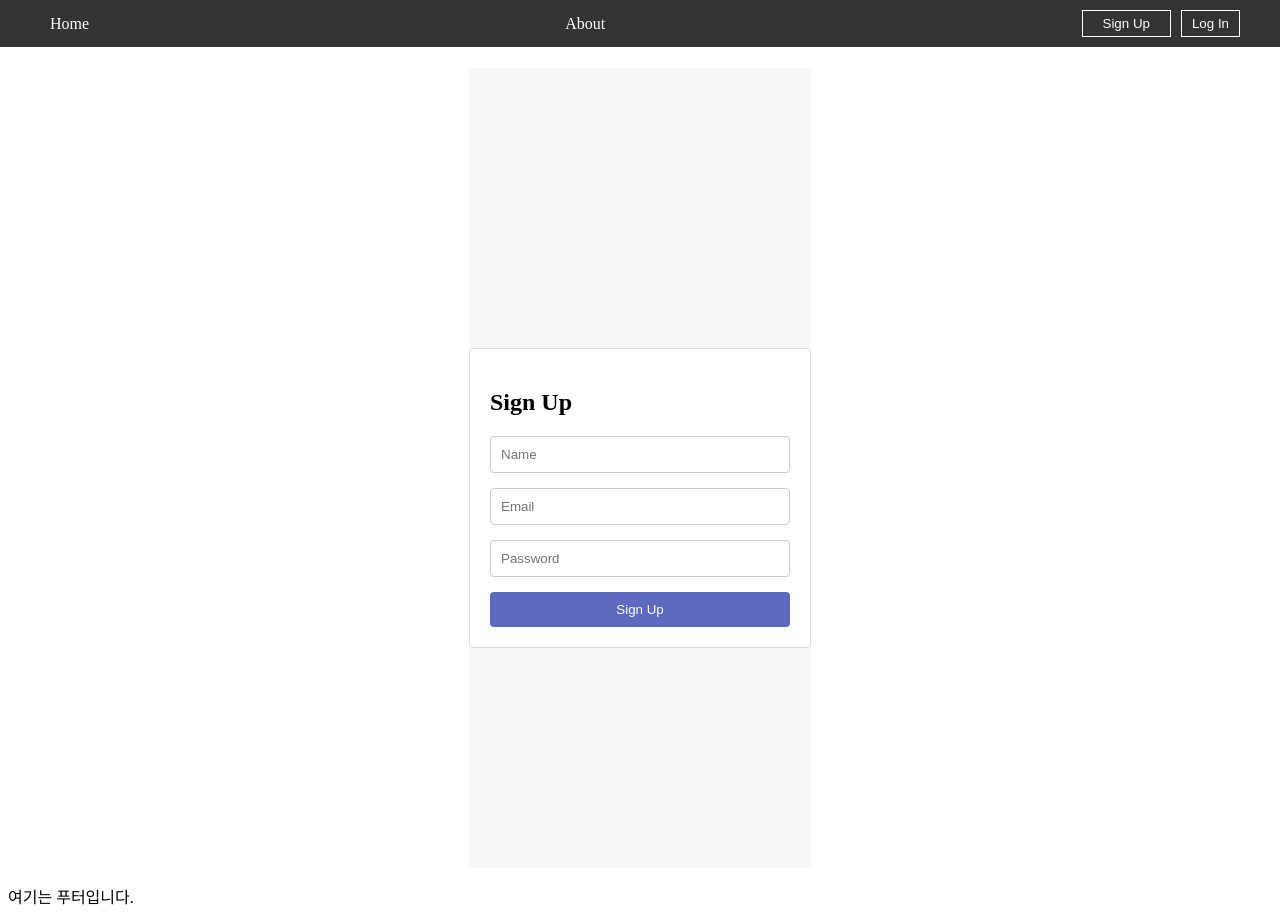
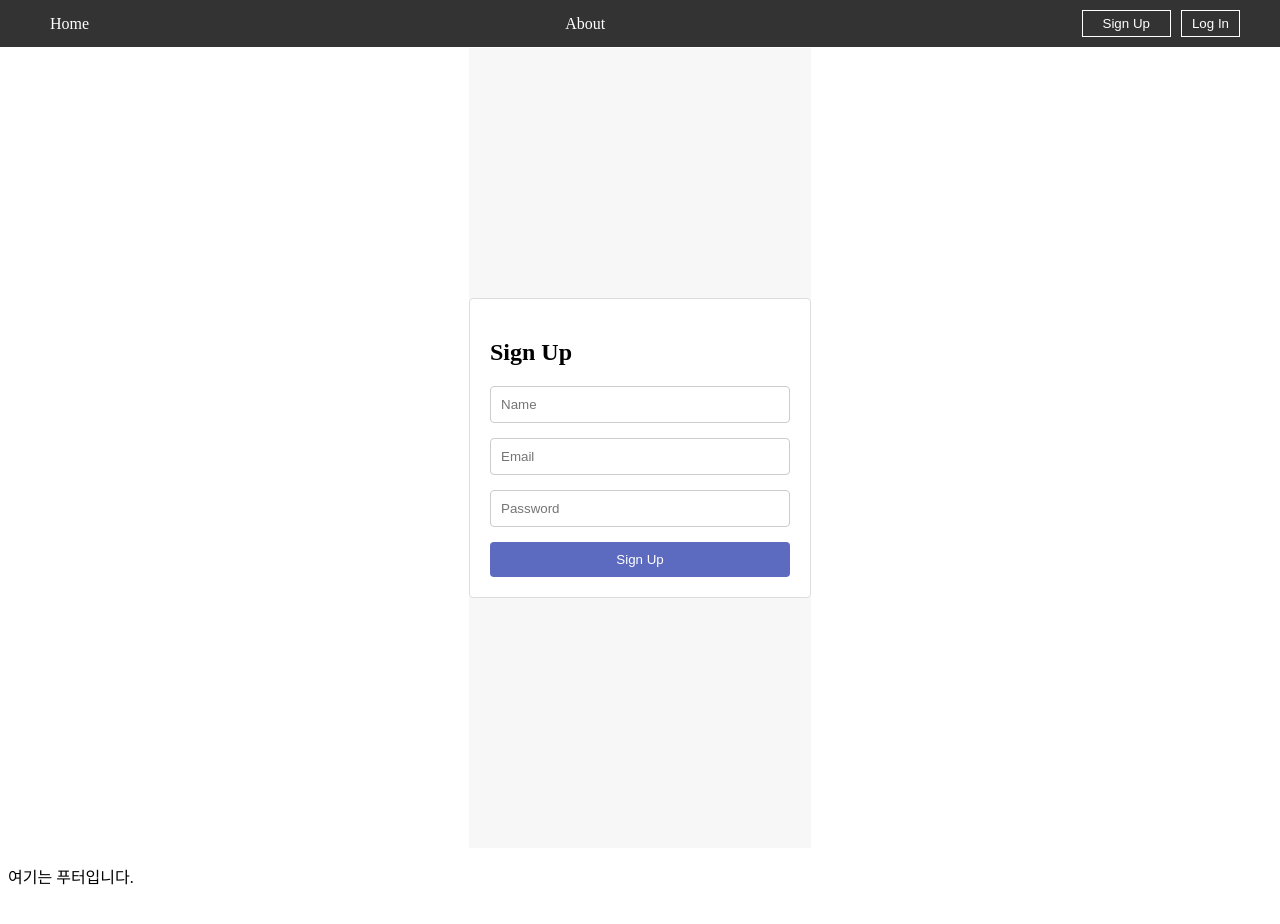
Before and after one commit to Akows/prj08EssenceAura, a React (Vite) app in the folder frontend/: page /signup in a window 1280 px wide. Built offline with nearby package versions, Linux system fonts and the light colour scheme.

Commit message:
Design: 회원가입 페이지의 UI에서 메인 컨텐츠 내용이 상단 메뉴바에서 아래로 20px 떨어져보이는 문제를 해결.

```diff
--- a/frontend/src/layout/Layout.tsx
+++ b/frontend/src/layout/Layout.tsx
@@ -9,7 +9,7 @@ const MainContent = styled.main`
   flex-direction: column;
   align-items: center; // 가로축에서 중앙 정렬
   min-height: calc(100vh - 60px); // 전체 높이에서 네비게이션 바와 푸터 높이를 뺀 만큼
-  padding-top: 60px; // 네비게이션 바 높이만큼 상단 패딩을 줍니다.
+  padding-top: 40px; // 네비게이션 바 높이만큼 상단 패딩을 줍니다.
 `;
 
 const Layout: React.FC = () => {
--- a/frontend/src/pages/auth/SignupPage.tsx
+++ b/frontend/src/pages/auth/SignupPage.tsx
@@ -6,7 +6,6 @@ const Container = styled.div`
   align-items: center; /* 세로 중앙 정렬 */
   justify-content: center; /* 가로 중앙 정렬 */
   height: 100vh; /* 뷰포트 높이 전체를 사용 */
-  padding-top: 60px; /* 네비게이션 바 높이만큼 패딩 추가 */
   box-sizing: border-box; /* 패딩을 높이에 포함 */
   background-color: #f7f7f7;
 `;
```
